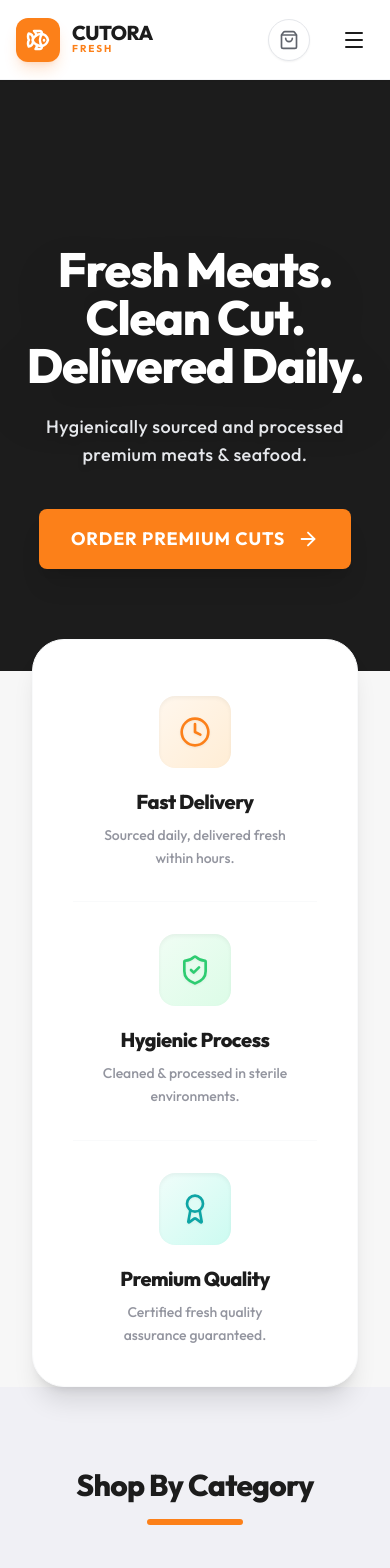
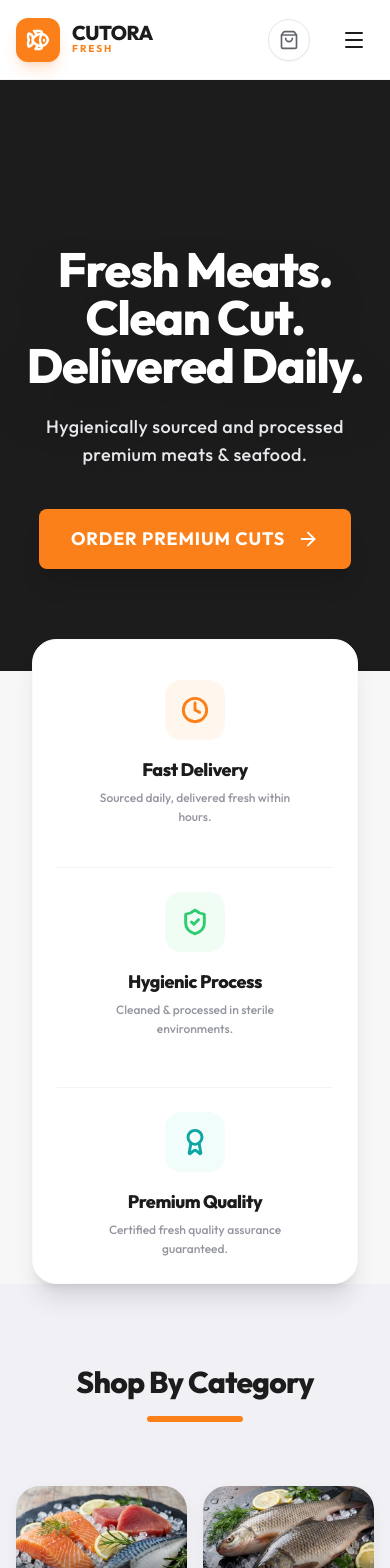
Before and after one commit to manojalluri/charan-konda, a React (Vite) app: page /#/ in a window 390 px wide. Shown: the top 1568 px of the page. Built offline with nearby package versions, Linux system fonts and the light colour scheme; no server answers.

Commit message:
style: remove partner login and optimize home/menu for mobile

```diff
--- a/src/components/Footer.jsx
+++ b/src/components/Footer.jsx
@@ -30,7 +30,6 @@ const Footer = () => {
                             <li><Link to="/" className="hover:text-white transition-colors">About Us</Link></li>
                             <li><Link to="/menu" className="hover:text-white transition-colors">Our Menu</Link></li>
                             <li><Link to="/track-order" className="hover:text-white transition-colors text-orange-400">Track Order</Link></li>
-                            <li><Link to="/admin/login" className="hover:text-white transition-colors">Admin Portal</Link></li>
                         </ul>
                     </div>
 
--- a/src/components/Navbar.jsx
+++ b/src/components/Navbar.jsx
@@ -1,6 +1,6 @@
 import React, { useState } from 'react';
 import { Link, useLocation } from 'react-router-dom';
-import { ShoppingBag, Menu, X, Fish, User } from 'lucide-react';
+import { ShoppingBag, Menu, X, Fish, User, ChevronDown } from 'lucide-react';
 import { useShop } from '../context/ShopContext';
 import { motion, AnimatePresence } from 'framer-motion';
 
@@ -145,9 +145,7 @@ const Navbar = () => {
                                     <User size={18} /> SIGN IN
                                 </Link>
                             )}
-                            <Link to="/admin/login" className="flex items-center gap-2 font-bold text-gray-400 p-2 hover:bg-gray-50 rounded-lg text-xs uppercase tracking-wider mt-4" onClick={() => setIsOpen(false)}>
-                                Partner Login
-                            </Link>
+
                         </div>
                     </motion.div>
                 )}
--- a/src/pages/Home.jsx
+++ b/src/pages/Home.jsx
@@ -42,30 +42,30 @@ const Home = () => {
             {/* Trust Badges */}
             {/* Trust Badges */}
             <section className="relative z-20 -mt-8 mx-4 md:mx-auto max-w-7xl px-4 sm:px-6 lg:px-8">
-                <div className="bg-white rounded-[2rem] shadow-xl border border-gray-50 p-10">
-                    <div className="grid grid-cols-1 md:grid-cols-3 gap-8 md:gap-12 divide-y md:divide-y-0 md:divide-x divide-gray-50">
-                        <FadeIn delay={0.1} className="flex flex-col items-center text-center group cursor-default pt-4 md:pt-0">
-                            <div className="mb-5 text-[#FC8019] bg-gradient-to-br from-orange-50 to-orange-100 p-5 rounded-2xl shadow-inner group-hover:scale-110 transition-transform duration-500 ease-out">
-                                <Clock size={32} strokeWidth={2} className="drop-shadow-sm" />
+                <div className="bg-white rounded-[1.5rem] md:rounded-[2rem] shadow-xl border border-gray-50 p-6 md:p-10">
+                    <div className="grid grid-cols-1 md:grid-cols-3 gap-6 md:gap-12 divide-y md:divide-y-0 md:divide-x divide-gray-100">
+                        <FadeIn delay={0.1} className="flex flex-col items-center text-center group cursor-default py-4 md:py-0">
+                            <div className="mb-4 text-[#FC8019] bg-orange-50 p-4 md:p-5 rounded-2xl group-hover:scale-110 transition-transform duration-500">
+                                <Clock size={28} strokeWidth={2.5} />
                             </div>
-                            <h3 className="font-extrabold text-xl text-[#1C1C1C] mb-2 group-hover:text-[#FC8019] transition-colors">Fast Delivery</h3>
-                            <p className="text-[#93959F] text-sm font-medium leading-relaxed max-w-[200px]">Sourced daily, delivered fresh within hours.</p>
+                            <h3 className="font-extrabold text-lg md:text-xl text-[#1C1C1C] mb-1">Fast Delivery</h3>
+                            <p className="text-[#93959F] text-xs md:text-sm font-medium leading-relaxed max-w-[200px]">Sourced daily, delivered fresh within hours.</p>
                         </FadeIn>
 
-                        <FadeIn delay={0.2} className="flex flex-col items-center text-center group cursor-default pt-8 md:pt-0">
-                            <div className="mb-5 text-[#2ECC71] bg-gradient-to-br from-green-50 to-green-100 p-5 rounded-2xl shadow-inner group-hover:scale-110 transition-transform duration-500 ease-out">
-                                <ShieldCheck size={32} strokeWidth={2} className="drop-shadow-sm" />
+                        <FadeIn delay={0.2} className="flex flex-col items-center text-center group cursor-default py-6 md:py-0">
+                            <div className="mb-4 text-[#2ECC71] bg-green-50 p-4 md:p-5 rounded-2xl group-hover:scale-110 transition-transform duration-500">
+                                <ShieldCheck size={28} strokeWidth={2.5} />
                             </div>
-                            <h3 className="font-extrabold text-xl text-[#1C1C1C] mb-2 group-hover:text-[#2ECC71] transition-colors">Hygienic Process</h3>
-                            <p className="text-[#93959F] text-sm font-medium leading-relaxed max-w-[200px]">Cleaned & processed in sterile environments.</p>
+                            <h3 className="font-extrabold text-lg md:text-xl text-[#1C1C1C] mb-1">Hygienic Process</h3>
+                            <p className="text-[#93959F] text-xs md:text-sm font-medium leading-relaxed max-w-[200px]">Cleaned & processed in sterile environments.</p>
                         </FadeIn>
 
-                        <FadeIn delay={0.3} className="flex flex-col items-center text-center group cursor-default pt-8 md:pt-0">
-                            <div className="mb-5 text-[#0EA5A5] bg-gradient-to-br from-teal-50 to-teal-100 p-5 rounded-2xl shadow-inner group-hover:scale-110 transition-transform duration-500 ease-out">
-                                <Award size={32} strokeWidth={2} className="drop-shadow-sm" />
+                        <FadeIn delay={0.3} className="flex flex-col items-center text-center group cursor-default pt-6 md:pt-0">
+                            <div className="mb-4 text-[#0EA5A5] bg-teal-50 p-4 md:p-5 rounded-2xl group-hover:scale-110 transition-transform duration-500">
+                                <Award size={28} strokeWidth={2.5} />
                             </div>
-                            <h3 className="font-extrabold text-xl text-[#1C1C1C] mb-2 group-hover:text-[#0EA5A5] transition-colors">Premium Quality</h3>
-                            <p className="text-[#93959F] text-sm font-medium leading-relaxed max-w-[200px]">Certified fresh quality assurance guaranteed.</p>
+                            <h3 className="font-extrabold text-lg md:text-xl text-[#1C1C1C] mb-1">Premium Quality</h3>
+                            <p className="text-[#93959F] text-xs md:text-sm font-medium leading-relaxed max-w-[200px]">Certified fresh quality assurance guaranteed.</p>
                         </FadeIn>
                     </div>
                 </div>
@@ -79,13 +79,13 @@ const Home = () => {
                         <div className="w-24 h-1.5 bg-[#FC8019] mx-auto rounded-full"></div>
                     </FadeIn>
 
-                    <div className="grid grid-cols-1 sm:grid-cols-2 lg:grid-cols-5 gap-6">
+                    <div className="grid grid-cols-2 sm:grid-cols-2 lg:grid-cols-5 gap-4 md:gap-6">
                         {categories.map((cat, idx) => (
                             <FadeIn key={idx} delay={idx * 0.1}>
                                 <Link to={cat.link} className="group block relative rounded-3xl overflow-hidden aspect-[4/3] shadow-card hover:shadow-float transition-all">
                                     <img src={cat.img} alt={cat.title} className="w-full h-full object-cover group-hover:scale-110 transition-transform duration-700" />
-                                    <div className="absolute inset-x-0 bottom-0 h-1/2 bg-gradient-to-t from-black/90 to-transparent flex items-end p-8">
-                                        <h3 className="text-white text-2xl font-extrabold tracking-wide uppercase">{cat.title}</h3>
+                                    <div className="absolute inset-x-0 bottom-0 h-1/2 bg-gradient-to-t from-black/90 to-transparent flex items-end p-4 md:p-8">
+                                        <h3 className="text-white text-lg md:text-2xl font-extrabold tracking-wide uppercase">{cat.title}</h3>
                                     </div>
                                 </Link>
                             </FadeIn>
@@ -107,7 +107,7 @@ const Home = () => {
                         </Link>
                     </div>
 
-                    <div className="grid grid-cols-1 sm:grid-cols-2 lg:grid-cols-4 gap-8">
+                    <div className="grid grid-cols-2 sm:grid-cols-2 lg:grid-cols-4 gap-4 md:gap-8">
                         {featuredProducts.length > 0 ? (
                             featuredProducts.map((product, idx) => (
                                 <FadeIn key={product?._id || product?.id || idx} delay={idx * 0.1}>
--- a/src/pages/Menu.jsx
+++ b/src/pages/Menu.jsx
@@ -66,7 +66,7 @@ const Menu = () => {
 
                 {/* Product Grid */}
                 {filteredProducts.length > 0 ? (
-                    <div className="grid grid-cols-1 sm:grid-cols-2 lg:grid-cols-4 gap-8">
+                    <div className="grid grid-cols-2 sm:grid-cols-2 lg:grid-cols-4 gap-4 md:gap-8">
                         {filteredProducts.map((product, idx) => (
                             <FadeIn key={product.id} delay={idx * 0.05}>
                                 <ProductCard product={product} />
```
Also changed, not shown: 2 other files (tests, documents, lock files or other folders).
